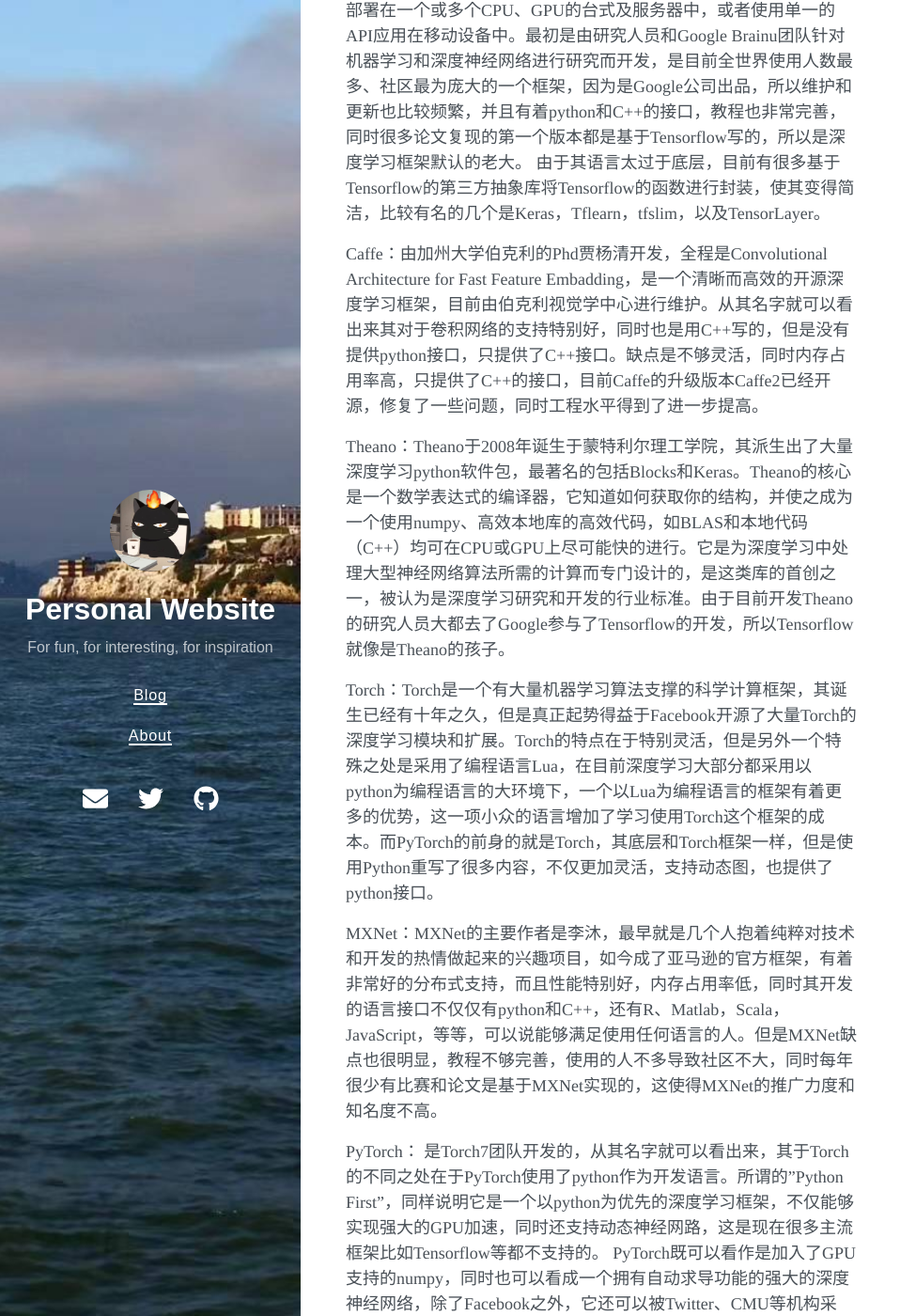
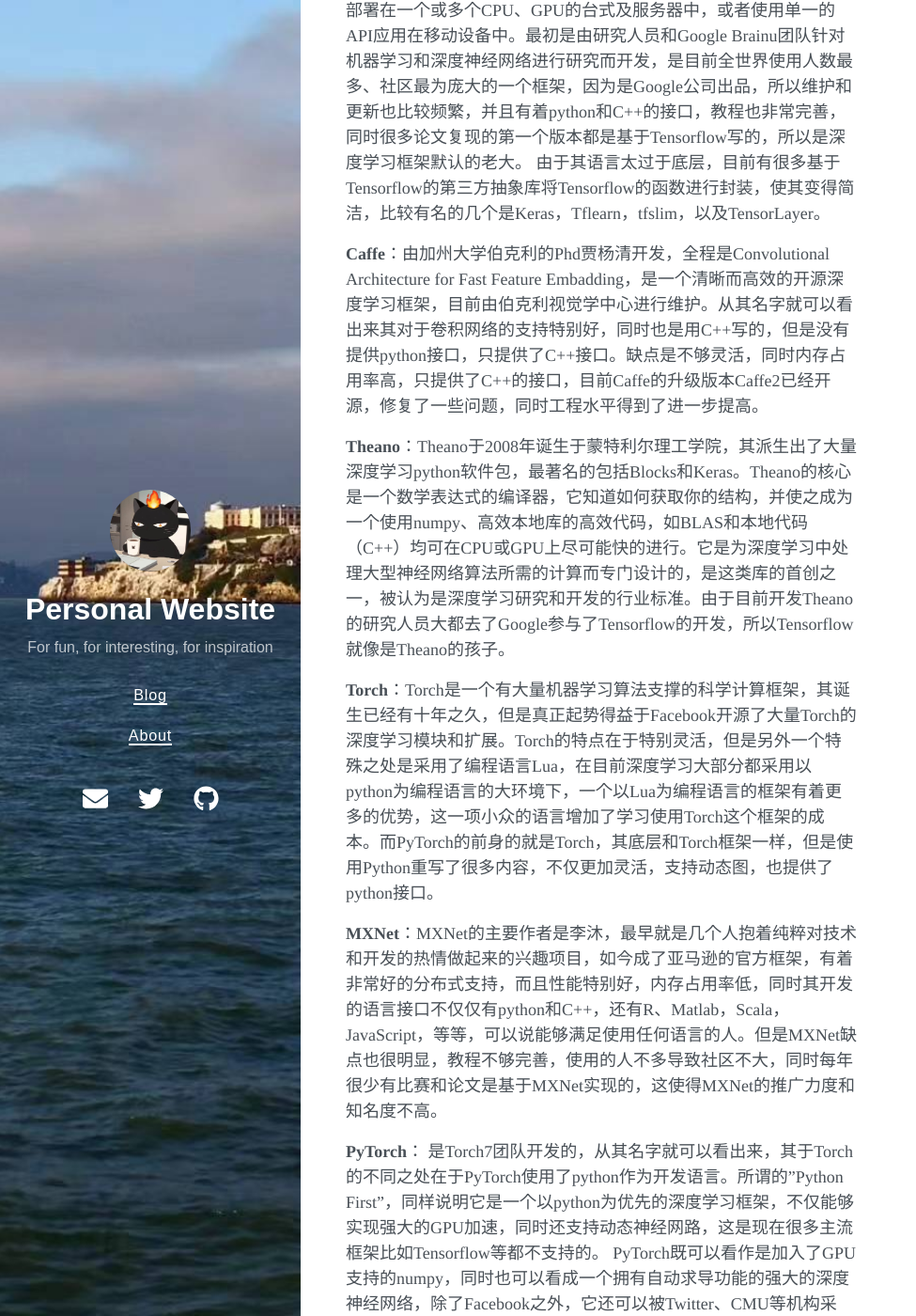
Before and after one commit to New-lay/New-lay.github.io, a Jekyll site: the page built from _posts/2023-11-13-PyTorch-Note.md, in a window 1280 px wide and 1400 px high, scrolled down 381 px. Shown: the whole window at 94% size, without its empty margins (0-975 px from the left). Built offline with Jekyll 4.4.1, drawn with Linux system fonts in a browser that asks for light colours; nearby versions of some CDN libraries; some of the changed text lies outside the part shown.

Commit message:
Update 2023-11-13-PyTorch-Note.md

```diff
--- a/_posts/2023-11-13-PyTorch-Note.md
+++ b/_posts/2023-11-13-PyTorch-Note.md
@@ -5,31 +5,31 @@ tags: Notes
 date: 2023-11-13 15:33 +0800
 ---
 
-Tensorflow 工程化，语言过于底层，因此有必要学习PyTorch（偏向学术）。
+**Tensorflow 工程化，语言过于底层，因此有必要学习PyTorch（偏向学术）。**
 
 存在以下几个主流框架：Tensorflow, Caffe, Theano, Torch(PyTorch), MXNet
 
-Tensorflow：首先要介绍的就是Google 开源的Tensorflow，这是一款使用C++语言开发的开源数学计算软件，使用数据流图（Data Flow Graph）的形式进行计算。图中的节点代表数学运算，而图中的线条表示多维数据数组（tensor）之间的交互。Tensorflow灵活的架构可以部署在一个或多个CPU、GPU的台式及服务器中，或者使用单一的API应用在移动设备中。最初是由研究人员和Google Brainu团队针对机器学习和深度神经网络进行研究而开发，是目前全世界使用人数最多、社区最为庞大的一个框架，因为是Google公司出品，所以维护和更新也比较频繁，并且有着python和C++的接口，教程也非常完善，同时很多论文复现的第一个版本都是基于Tensorflow写的，所以是深度学习框架默认的老大。
+**Tensorflow**：首先要介绍的就是Google 开源的Tensorflow，这是一款使用C++语言开发的开源数学计算软件，使用数据流图（Data Flow Graph）的形式进行计算。图中的节点代表数学运算，而图中的线条表示多维数据数组（tensor）之间的交互。Tensorflow灵活的架构可以部署在一个或多个CPU、GPU的台式及服务器中，或者使用单一的API应用在移动设备中。最初是由研究人员和Google Brainu团队针对机器学习和深度神经网络进行研究而开发，是目前全世界使用人数最多、社区最为庞大的一个框架，因为是Google公司出品，所以维护和更新也比较频繁，并且有着python和C++的接口，教程也非常完善，同时很多论文复现的第一个版本都是基于Tensorflow写的，所以是深度学习框架默认的老大。
 由于其语言太过于底层，目前有很多基于Tensorflow的第三方抽象库将Tensorflow的函数进行封装，使其变得简洁，比较有名的几个是Keras，Tflearn，tfslim，以及TensorLayer。
 
-Caffe：由加州大学伯克利的Phd贾杨清开发，全程是Convolutional Architecture for Fast Feature Embadding，是一个清晰而高效的开源深度学习框架，目前由伯克利视觉学中心进行维护。从其名字就可以看出来其对于卷积网络的支持特别好，同时也是用C++写的，但是没有提供python接口，只提供了C++接口。缺点是不够灵活，同时内存占用率高，只提供了C++的接口，目前Caffe的升级版本Caffe2已经开源，修复了一些问题，同时工程水平得到了进一步提高。
+**Caffe**：由加州大学伯克利的Phd贾杨清开发，全程是Convolutional Architecture for Fast Feature Embadding，是一个清晰而高效的开源深度学习框架，目前由伯克利视觉学中心进行维护。从其名字就可以看出来其对于卷积网络的支持特别好，同时也是用C++写的，但是没有提供python接口，只提供了C++接口。缺点是不够灵活，同时内存占用率高，只提供了C++的接口，目前Caffe的升级版本Caffe2已经开源，修复了一些问题，同时工程水平得到了进一步提高。
 
-Theano：Theano于2008年诞生于蒙特利尔理工学院，其派生出了大量深度学习python软件包，最著名的包括Blocks和Keras。Theano的核心是一个数学表达式的编译器，它知道如何获取你的结构，并使之成为一个使用numpy、高效本地库的高效代码，如BLAS和本地代码（C++）均可在CPU或GPU上尽可能快的进行。它是为深度学习中处理大型神经网络算法所需的计算而专门设计的，是这类库的首创之一，被认为是深度学习研究和开发的行业标准。由于目前开发Theano的研究人员大都去了Google参与了Tensorflow的开发，所以Tensorflow就像是Theano的孩子。
+**Theano**：Theano于2008年诞生于蒙特利尔理工学院，其派生出了大量深度学习python软件包，最著名的包括Blocks和Keras。Theano的核心是一个数学表达式的编译器，它知道如何获取你的结构，并使之成为一个使用numpy、高效本地库的高效代码，如BLAS和本地代码（C++）均可在CPU或GPU上尽可能快的进行。它是为深度学习中处理大型神经网络算法所需的计算而专门设计的，是这类库的首创之一，被认为是深度学习研究和开发的行业标准。由于目前开发Theano的研究人员大都去了Google参与了Tensorflow的开发，所以Tensorflow就像是Theano的孩子。
 
-Torch：Torch是一个有大量机器学习算法支撑的科学计算框架，其诞生已经有十年之久，但是真正起势得益于Facebook开源了大量Torch的深度学习模块和扩展。Torch的特点在于特别灵活，但是另外一个特殊之处是采用了编程语言Lua，在目前深度学习大部分都采用以python为编程语言的大环境下，一个以Lua为编程语言的框架有着更多的优势，这一项小众的语言增加了学习使用Torch这个框架的成本。而PyTorch的前身的就是Torch，其底层和Torch框架一样，但是使用Python重写了很多内容，不仅更加灵活，支持动态图，也提供了python接口。
+**Torch**：Torch是一个有大量机器学习算法支撑的科学计算框架，其诞生已经有十年之久，但是真正起势得益于Facebook开源了大量Torch的深度学习模块和扩展。Torch的特点在于特别灵活，但是另外一个特殊之处是采用了编程语言Lua，在目前深度学习大部分都采用以python为编程语言的大环境下，一个以Lua为编程语言的框架有着更多的优势，这一项小众的语言增加了学习使用Torch这个框架的成本。而PyTorch的前身的就是Torch，其底层和Torch框架一样，但是使用Python重写了很多内容，不仅更加灵活，支持动态图，也提供了python接口。
 
-MXNet：MXNet的主要作者是李沐，最早就是几个人抱着纯粹对技术和开发的热情做起来的兴趣项目，如今成了亚马逊的官方框架，有着非常好的分布式支持，而且性能特别好，内存占用率低，同时其开发的语言接口不仅仅有python和C++，还有R、Matlab，Scala，JavaScript，等等，可以说能够满足使用任何语言的人。但是MXNet缺点也很明显，教程不够完善，使用的人不多导致社区不大，同时每年很少有比赛和论文是基于MXNet实现的，这使得MXNet的推广力度和知名度不高。
+**MXNet**：MXNet的主要作者是李沐，最早就是几个人抱着纯粹对技术和开发的热情做起来的兴趣项目，如今成了亚马逊的官方框架，有着非常好的分布式支持，而且性能特别好，内存占用率低，同时其开发的语言接口不仅仅有python和C++，还有R、Matlab，Scala，JavaScript，等等，可以说能够满足使用任何语言的人。但是MXNet缺点也很明显，教程不够完善，使用的人不多导致社区不大，同时每年很少有比赛和论文是基于MXNet实现的，这使得MXNet的推广力度和知名度不高。
 
-PyTorch： 是Torch7团队开发的，从其名字就可以看出来，其于Torch的不同之处在于PyTorch使用了python作为开发语言。所谓的"Python First"，同样说明它是一个以python为优先的深度学习框架，不仅能够实现强大的GPU加速，同时还支持动态神经网路，这是现在很多主流框架比如Tensorflow等都不支持的。
+**PyTorch**： 是Torch7团队开发的，从其名字就可以看出来，其于Torch的不同之处在于PyTorch使用了python作为开发语言。所谓的"Python First"，同样说明它是一个以python为优先的深度学习框架，不仅能够实现强大的GPU加速，同时还支持动态神经网路，这是现在很多主流框架比如Tensorflow等都不支持的。
 PyTorch既可以看作是加入了GPU支持的numpy，同时也可以看成一个拥有自动求导功能的强大的深度神经网络，除了Facebook之外，它还可以被Twitter、CMU等机构采用。
 
 
-为什么使用PyTorch, 下面给出4个理由：
+**为什么使用PyTorch, 下面给出4个理由：**
 
-1.掌握一个框架并不够，现在深度学习并没有谁拥有绝对的垄断地位，就算是Google也没有，所以只学习Tensorflow并不够。同时现在的研究者使用各个框架的都有，如果要去看他们实现的源码，至少也需要了解他们使用的框架，所以多学一个框架，以备不时之需。
+**1.**掌握一个框架并不够，现在深度学习并没有谁拥有绝对的垄断地位，就算是Google也没有，所以只学习Tensorflow并不够。同时现在的研究者使用各个框架的都有，如果要去看他们实现的源码，至少也需要了解他们使用的框架，所以多学一个框架，以备不时之需。
 
-2.Tensorflow与Caffe都是命令式的编程语言，而且是静态的，首先必须构建一个神经网络，然后一次又一次使用同样的结构，如果想要改变网络的结构，就必须从头开始。但是对于PyTorch，通过一次反向求导的技术，可以让你零延迟地任意改变神经网络的行为，尽管这项技术不是PyTorch独有，但是目前为止它实现是最快的，能够为你任何疯狂想法的实现获得最高的速度和最佳的灵活性，这也是PyTorch对比Tensorflow最大的优势。动态图和静态图的区别：TensorFlow 使用静态图，这意味着我们先定义计算图，然后不断使用它，而在 PyTorch 中，每次都会重新构建一个新的计算图；对于使用者来说，两种形式的计算图有着非常大的区别，同时静态图和动态图都有他们各自的优点，比如动态图比较方便debug，使用者能够用任何他们喜欢的方式进行debug，同时非常直观，而静态图是通过先定义后运行的方式，之后再次运行的时候就不再需要重新构建计算图，所以速度会比动态图更快。
+**2.**Tensorflow与Caffe都是命令式的编程语言，而且是静态的，首先必须构建一个神经网络，然后一次又一次使用同样的结构，如果想要改变网络的结构，就必须从头开始。但是对于PyTorch，通过一次反向求导的技术，可以让你零延迟地任意改变神经网络的行为，尽管这项技术不是PyTorch独有，但是目前为止它实现是最快的，能够为你任何疯狂想法的实现获得最高的速度和最佳的灵活性，这也是PyTorch对比Tensorflow最大的优势。动态图和静态图的区别：TensorFlow 使用静态图，这意味着我们先定义计算图，然后不断使用它，而在 PyTorch 中，每次都会重新构建一个新的计算图；对于使用者来说，两种形式的计算图有着非常大的区别，同时静态图和动态图都有他们各自的优点，比如动态图比较方便debug，使用者能够用任何他们喜欢的方式进行debug，同时非常直观，而静态图是通过先定义后运行的方式，之后再次运行的时候就不再需要重新构建计算图，所以速度会比动态图更快。
 
-3.PyTorch的设计思路是线性、直观且易于实现的，当你执行一行代码时，它会忠实的执行，并没有异步的世界观，所有当你的代码出现问题时，可以通过这些信息轻松快捷地找到出错的代码，不会让你在Debug的时候因为错误的指向或者异步和不透明的引擎浪费太多的时间。
+**3.**PyTorch的设计思路是线性、直观且易于实现的，当你执行一行代码时，它会忠实的执行，并没有异步的世界观，所有当你的代码出现问题时，可以通过这些信息轻松快捷地找到出错的代码，不会让你在Debug的时候因为错误的指向或者异步和不透明的引擎浪费太多的时间。
 
-4.PyTorch的代码相对于Tensorflow而言，更加简洁直观，同时对于Tensorflow高度工业化很难看懂的底层代码，PyTorch的源代码要友好很多，更容易看懂。深入API，理解PyTorch底层肯定一个令人高兴的事情。一个底层架构可以看懂的框架，你对其理解会更深。
+**4.**PyTorch的代码相对于Tensorflow而言，更加简洁直观，同时对于Tensorflow高度工业化很难看懂的底层代码，PyTorch的源代码要友好很多，更容易看懂。深入API，理解PyTorch底层肯定一个令人高兴的事情。一个底层架构可以看懂的框架，你对其理解会更深。
```
